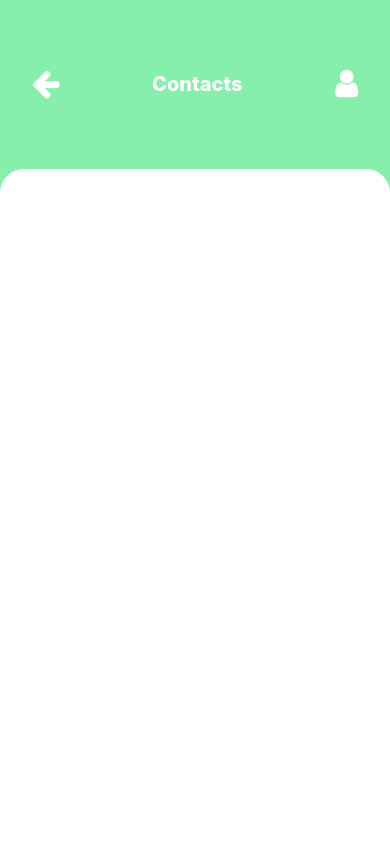
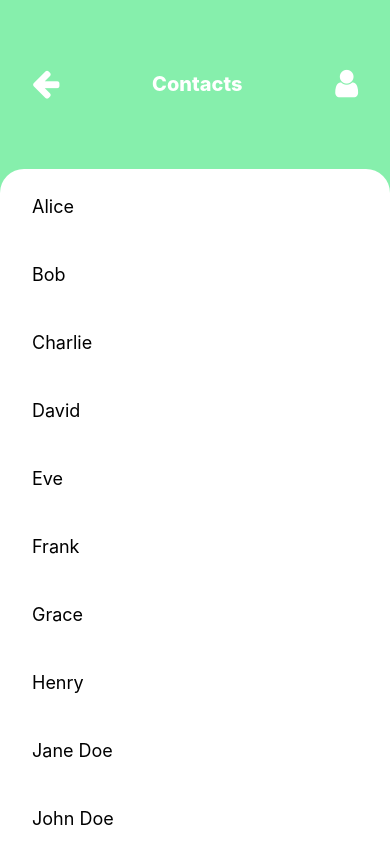
Before and after one commit to SE3A04-Project-Team/secure-chat-app, a React Native app in the folder app/: screen /ContactScreen in a window 390 px wide. Built offline with nearby package versions, Linux system fonts and the light colour scheme.

Commit message:
added new navigation configurations to app.js

```diff
--- a/app/App.js
+++ b/app/App.js
@@ -9,17 +9,46 @@ import AdminLoginScreen from "./screens/AdminLoginScreen";
 
 const Stack = createNativeStackNavigator();
 
+// Navigation stack for authenticated users
+const AuthenticatedApp = () => {
+    return (
+        <Stack.Navigator screenOptions={{headerShown: false}}>
+            <Stack.Screen name="ChatSelectionScreen" component={ChatSelectionScreen}/>
+            <Stack.Screen name="ChatScreen" component={ChatScreen}/>
+            <Stack.Screen name="ContactScreen" component={ContactScreen}/>
+            <Stack.Screen name="ProfileScreen" component={ProfileScreen}/>
+        </Stack.Navigator>
+    );
+};
+
+// Navigation stack for unauthenticated users
+const UnauthenticatedApp = () => {
+    return (
+        <Stack.Navigator screenOptions={{headerShown: false}}>
+            <Stack.Screen name="UserLoginScreen" component={UserLoginScreen}/>
+            <Stack.Screen name="AdminLoginScreen" component={AdminLoginScreen}/>
+        </Stack.Navigator>
+    );
+};
+
+// Testing stack for all screens
+const AllScreens = () => {
+    return (
+        <Stack.Navigator screenOptions={{headerShown: false}}>
+            <Stack.Screen name="UserLoginScreen" component={UserLoginScreen}/>
+            <Stack.Screen name="ChatSelectionScreen" component={ChatSelectionScreen}/>
+            <Stack.Screen name="ChatScreen" component={ChatScreen}/>
+            <Stack.Screen name="ContactScreen" component={ContactScreen}/>
+            <Stack.Screen name="ProfileScreen" component={ProfileScreen}/>
+            <Stack.Screen name="AdminLoginScreen" component={AdminLoginScreen}/>
+        </Stack.Navigator>
+    );
+};
+
 export default function App() {
     return (
         <NavigationContainer>
-            <Stack.Navigator screenOptions={{headerShown: false}}>
-                <Stack.Screen name="UserLoginScreen" component={UserLoginScreen}/>
-                <Stack.Screen name="AdminLoginScreen" component={AdminLoginScreen}/>
-                <Stack.Screen name="ChatSelectionScreen" component={ChatSelectionScreen}/>
-                <Stack.Screen name="ChatScreen" component={ChatScreen}/>
-                <Stack.Screen name="ContactScreen" component={ContactScreen}/>
-                <Stack.Screen name="ProfileScreen" component={ProfileScreen}/>
-            </Stack.Navigator>
+            <AllScreens/>
         </NavigationContainer>
     );
 };
--- a/app/screens/ContactScreen.jsx
+++ b/app/screens/ContactScreen.jsx
@@ -5,8 +5,25 @@ import IconButton from "../components/IconButton";
 const ContactScreen = ({navigation}) => {
 
     const contactData = [
+        {id: 1, name: "John Doe"},
+        {id: 2, name: "Jane Doe"},
+        {id: 3, name: "Alice"},
+        {id: 4, name: "Bob"},
+        {id: 5, name: "Charlie"},
+        {id: 6, name: "David"},
+        {id: 7, name: "Eve"},
+        {id: 8, name: "Frank"},
+        {id: 9, name: "Grace"},
+        {id: 10, name: "Henry"},
+    ]
 
-    ]
+    // function to sort contactData by name in ascending order (this should be handled by server later)
+    const sortContacts = () => {
+        contactData.sort((a, b) => a.name.localeCompare(b.name))
+    }
+    sortContacts()
+
+    // TODO: Query contact data from server (contact list should be sorted by name)
 
     return (
         <View className="flex-1 min-h-screen bg-accent justify-start">
@@ -21,11 +38,7 @@ const ContactScreen = ({navigation}) => {
                         {
                             contactData.map((chat) => (
                                 <TouchableOpacity key={chat.id} onPress={() => handleChatSelection(chat)} className="flex flex-row w-full p-4 content-center items-center">
-                                    <View className="w-10 h-10 rounded-full flex justify-center items-center bg-black">
-                                        <Text className="text-xl font-bold text-white">{getInitials(chat.name)}</Text>
-                                    </View>
                                     <Text className="flex-grow text-lg mx-2">{chat.name}</Text>
-                                    <Icon name="angle-right" size={24} color="black" className="self-end"/>
                                 </TouchableOpacity>
                             ))
                         }
```
